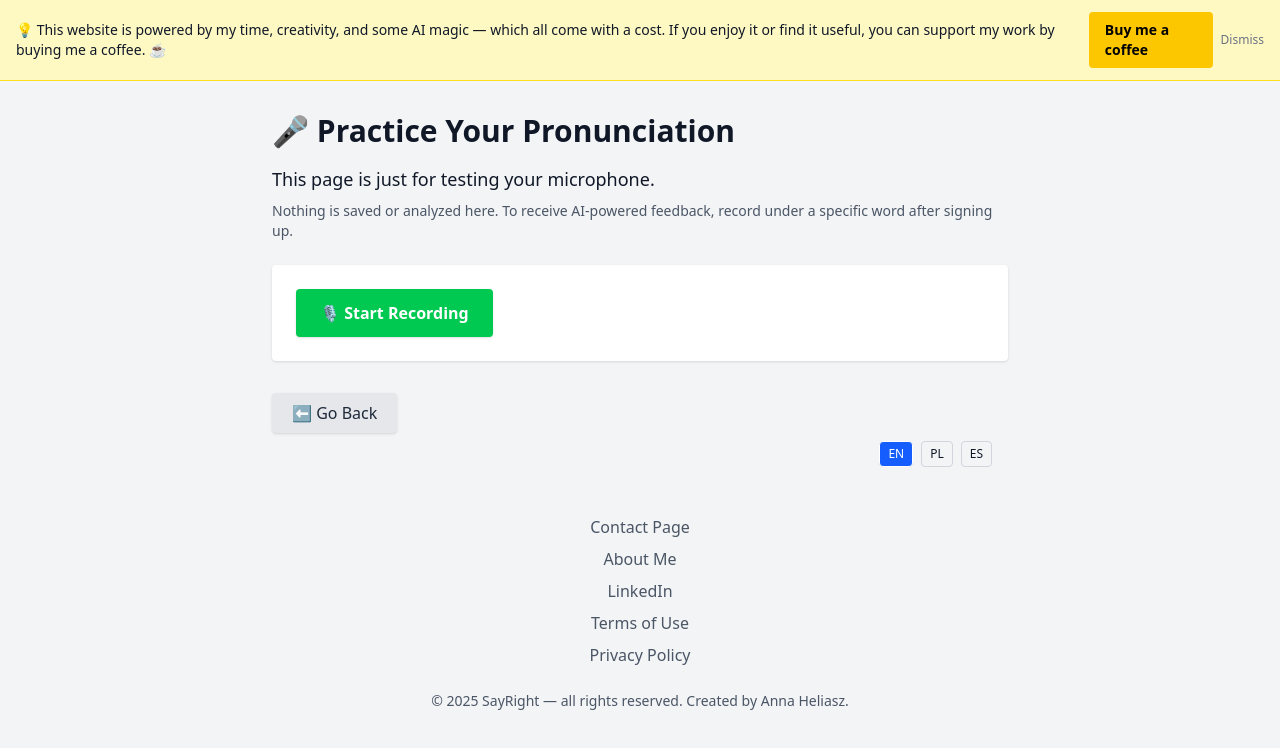
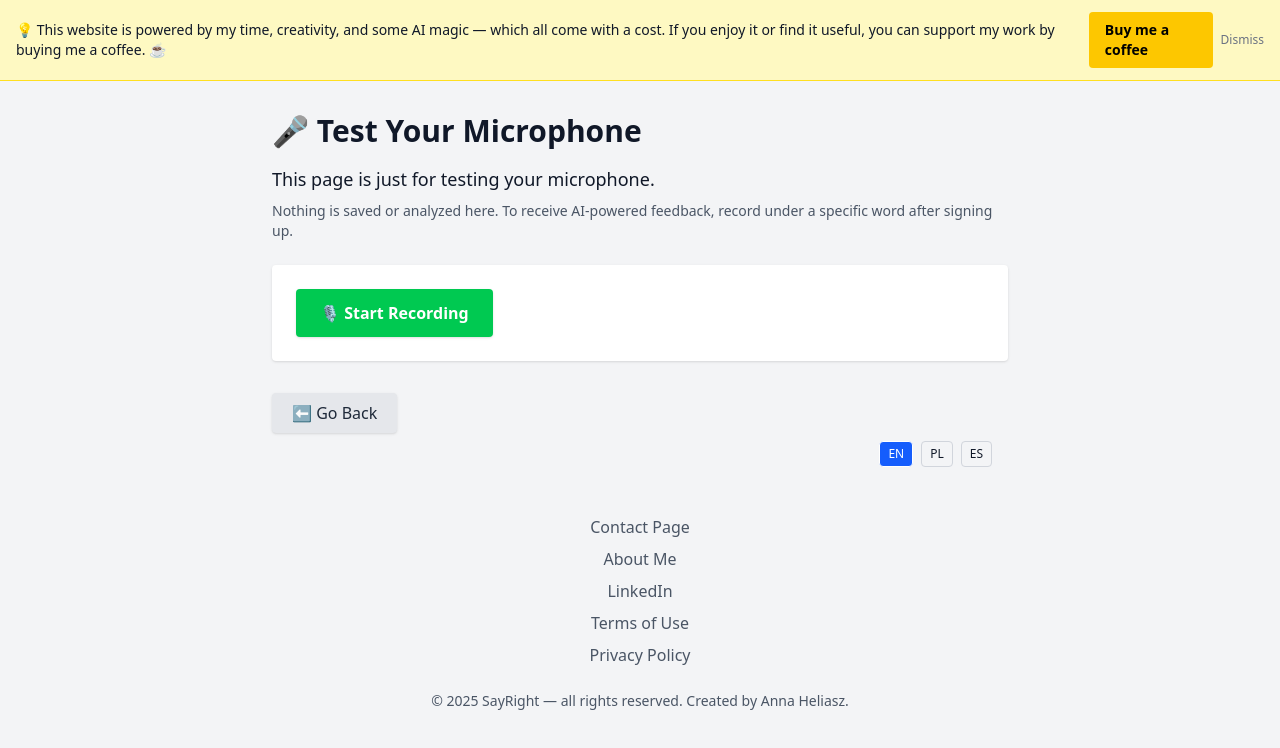
Before and after one commit to Ania58/Pronunciation-App-Frontend, a React (Vite) app: page /record in a window 1280 px wide. Shown: the top 748 px of the page. Built offline with nearby package versions, Linux system fonts and the light colour scheme; no server answers.

Commit message:
refactor: rename practicePronunciation to micTest in translations and components

```diff
--- a/src/i18n/en/translation.json
+++ b/src/i18n/en/translation.json
@@ -16,7 +16,7 @@
   "other": "Other",
 
   "browseAll": "🔍 Browse All Words",
-  "practicePronunciation": "🎤 Practice Pronunciation",
+  "micTest": "🎤 Test Your Microphone",
   "seeProgress": "📊 See Your Progress",
   "yourAttempts": "🎧 Your Attempts",
   "footer": {
--- a/src/i18n/es/translation.json
+++ b/src/i18n/es/translation.json
@@ -16,7 +16,7 @@
   "other": "Otros (Other)",
 
   "browseAll": "🔍 Explorar todas las palabras",
-  "practicePronunciation": "🎤 Practicar pronunciación",
+  "micTest": "🎤 Prueba tu micrófono",
   "seeProgress": "📊 Ver tu progreso",
   "yourAttempts": "🎧 Tus intentos",
    "footer": {
--- a/src/i18n/pl/translation.json
+++ b/src/i18n/pl/translation.json
@@ -17,7 +17,7 @@
 
 
   "browseAll": "🔍 Przeglądaj wszystkie słowa",
-  "practicePronunciation": "🎤 Ćwicz wymowę",
+  "micTest": "🎤 Przetestuj mikrofon",
   "seeProgress": "📊 Zobacz swoje postępy",
   "yourAttempts": "🎧 Twoje próby",
    "footer": {
--- a/src/pages/Dashboard.tsx
+++ b/src/pages/Dashboard.tsx
@@ -96,7 +96,7 @@ export default function Dashboard() {
            {t('browseAll')}
         </Link>
         <Link to="/record" className="text-white font-semibold px-6 py-3 rounded-xl shadow text-center transition w-full sm:w-auto bg-purple-600 hover:bg-purple-700">
-           {t('practicePronunciation')}
+           {t('micTest')}
         </Link>
         {user && (
           <>
--- a/src/pages/RecordPage.tsx
+++ b/src/pages/RecordPage.tsx
@@ -9,7 +9,7 @@ export default function RecordPage() {
 
   return (
     <div className="max-w-3xl mx-auto px-4 py-8">
-      <h1 className="text-3xl font-bold mb-4">🎤 {t('practicePrompt')}</h1>
+      <h1 className="text-3xl font-bold mb-4"> {t('micTest')}</h1>
       <p className="text-lg mb-2">{t('micCheckInfo')}</p>
       <p className="text-sm text-gray-600 mb-6">{t('micCheckNote')}</p>
 
```
